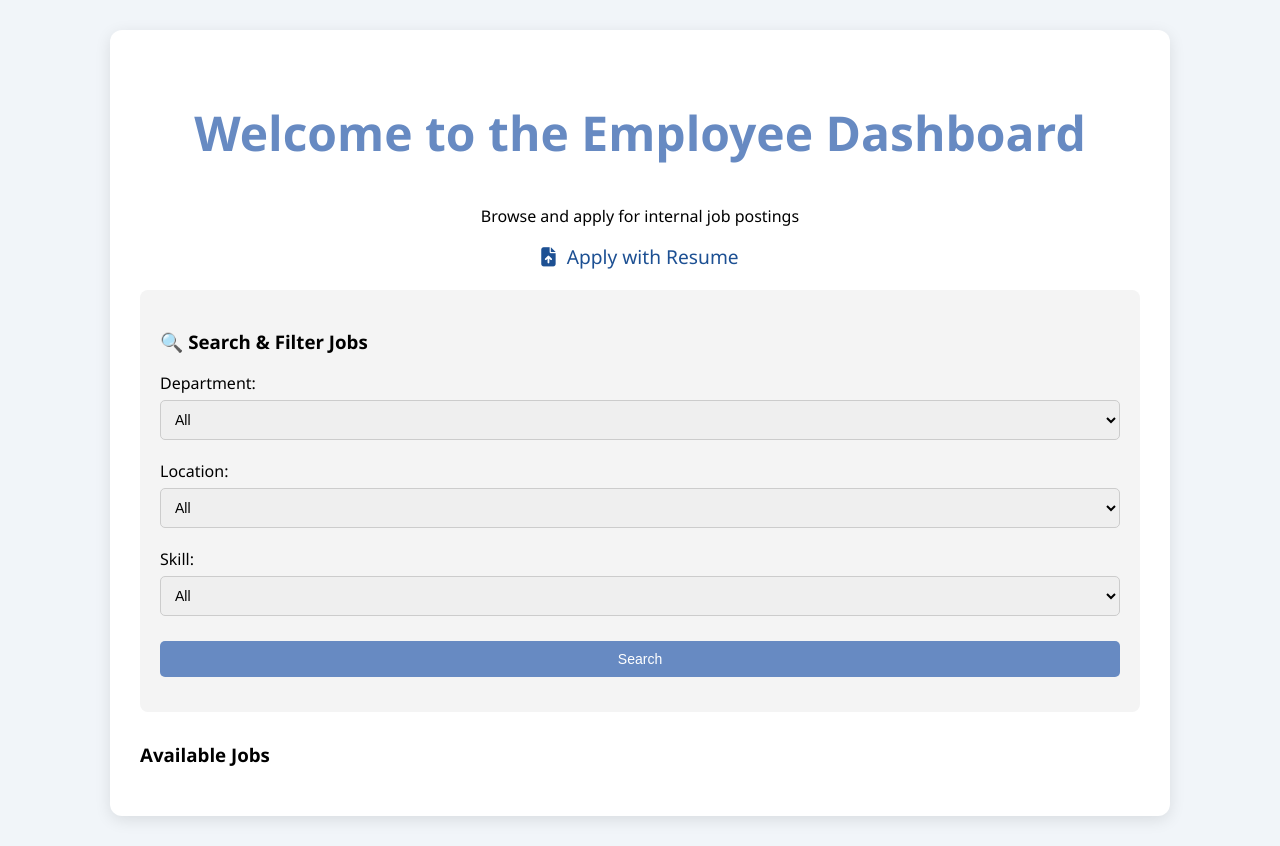
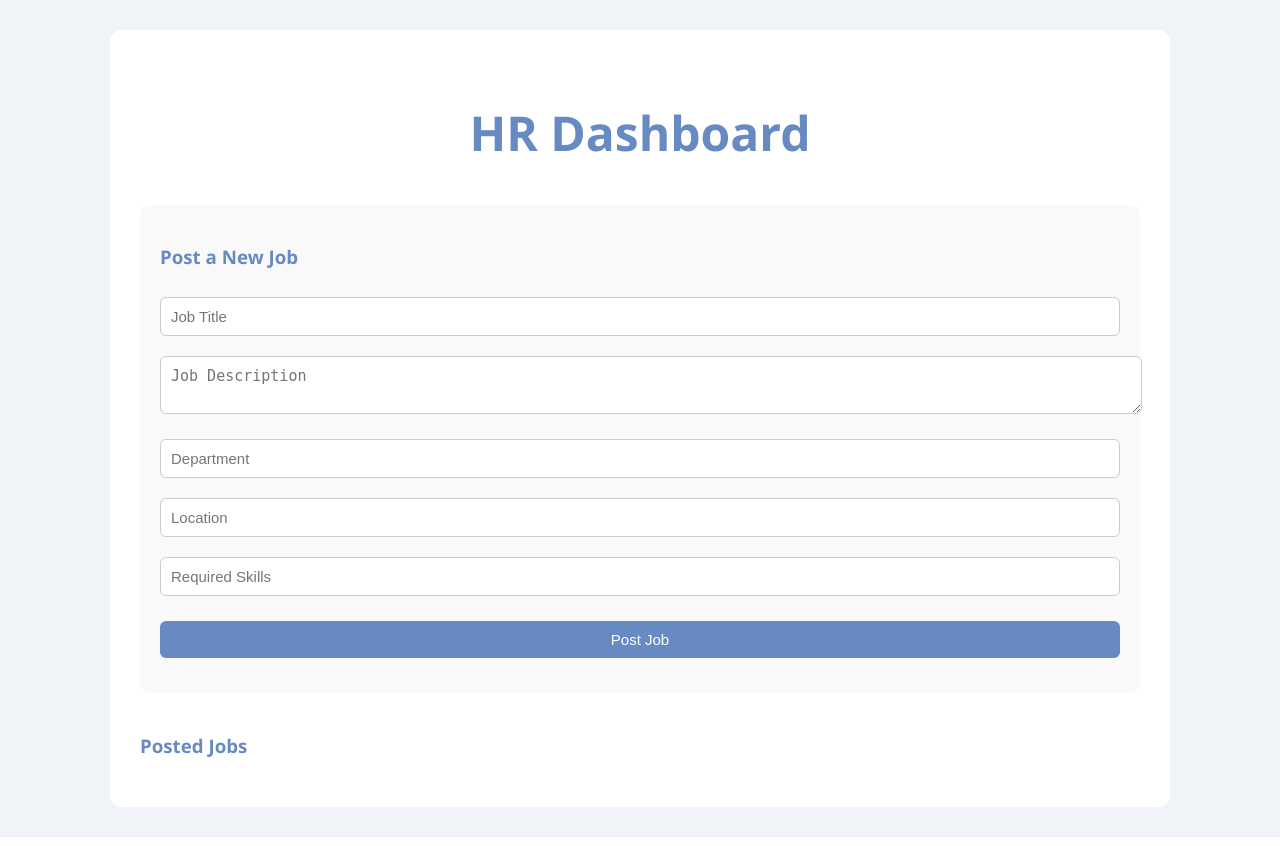
Before and after one commit to himarg2274/talentbridge, a Flask app: page /dashboard/hr in a window 1280 px wide. Run offline with Flask 3, Linux system fonts and the light colour scheme; data that the repository does not hold is empty; some libraries are stand-ins or nearby versions.

Commit message:
Update dashboard_hr.html

```diff
--- a/templates/dashboard_hr.html
+++ b/templates/dashboard_hr.html
@@ -1,13 +1,12 @@
 <!DOCTYPE html>
 <html>
 <head>
-    <title>Employee Dashboard</title>
+    <title>HR Dashboard</title>
     <link rel="stylesheet" href="{{ url_for('static', filename='loginReg.css') }}">
-    <link rel="stylesheet" href="https://cdnjs.cloudflare.com/ajax/libs/font-awesome/6.4.0/css/all.min.css">
     <style>
         body {
             font-family: 'Segoe UI', sans-serif;
-            background: #f1f5f9;
+            background: #f0f4f8;
             margin: 0;
             padding: 30px;
         }
@@ -18,165 +17,90 @@
             background: white;
             padding: 30px;
             border-radius: 12px;
-            box-shadow: 0 4px 16px rgba(0,0,0,0.1);
+            box-shadow: 0 4px 16px #678ac2(0,0,0,0.1);
         }
 
-        h2 {
-            text-align: center;
+        h2, h3 {
             color: #678ac2;
         }
 
-        .filter-container {
-            background: #f4f4f4;
+        .form-section {
+            background: #f9f9f9;
             padding: 20px;
-            border-radius: 8px;
-            margin-bottom: 30px;
+            border-radius: 10px;
+            margin-bottom: 40px;
+            box-shadow: 0 2px 6px #678ac2(0,0,0,0.06);
         }
 
-        .filter-container label {
-            display: block;
-            margin-top: 10px;
-            font-weight: 500;
+        .form-section input,
+        .form-section textarea {
+            width: 100%;
+            padding: 10px;
+            margin: 10px 0;
+            border-radius: 6px;
+            border: 1px solid #ccc;
+            font-size: 15px;
         }
 
-        .filter-container select, .filter-container button {
-            width: 100%;
-            padding: 10px;
-            margin-top: 6px;
-            border-radius: 5px;
-            border: 1px solid #ccc;
-            font-size: 14px;
-        }
-
-        .filter-container button {
+        .form-section button {
             background-color: #678ac2;
             color: white;
+            padding: 10px 20px;
             border: none;
-            margin-top: 15px;
+            border-radius: 6px;
+            font-size: 15px;
             cursor: pointer;
         }
 
-        .filter-container button:hover {
-            background-color: #4a6da1;
+        .form-section button:hover {
+            background-color: #678ac2;
         }
 
-        .job-card {
-            background: #ffffff;
+        .posted-job {
+            background: #fefefe;
             padding: 20px;
             margin-bottom: 20px;
             border-left: 4px solid #678ac2;
-            border-radius: 10px;
-            box-shadow: 0 2px 6px rgba(0,0,0,0.08);
+            border-radius: 8px;
         }
 
-        .job-card h3 {
+        .posted-job h3 {
             margin: 0 0 10px;
             font-size: 18px;
             color: #678ac2;
         }
 
-        .job-card p {
+        .posted-job p {
             font-size: 14px;
-            color: #555;
-            margin: 4px 0;
-        }
-
-        .job-card input[type="file"] {
-            margin-bottom: 10px;
-        }
-
-        .job-card button {
-            background-color: #678ac2;
-            color: white;
-            padding: 8px 16px;
-            border: none;
-            border-radius: 6px;
-            font-size: 14px;
-            cursor: pointer;
-        }
-
-        .job-card button:hover {
-            background-color: #4a6da1;
-        }
-
-        .upload-resume-link {
-            text-align: center;
-            margin-bottom: 20px;
-        }
-
-        .upload-resume-link a {
-            font-size: 1.2rem;
-            text-decoration: none;
-            color: #1d5093;
-        }
-
-        .upload-resume-link i {
-            margin-right: 6px;
+            color: #374151;
+            margin: 5px 0;
         }
     </style>
 </head>
 <body>
     <div class="dashboard-container">
-        <h2>Welcome to the Employee Dashboard</h2>
-        <p style="text-align:center;">Browse and apply for internal job postings</p>
+        <h2>HR Dashboard</h2>
 
-        <div class="upload-resume-link">
-            <a href="{{ url_for('employee_apply') }}">
-                <i class="fas fa-file-upload"></i> Apply with Resume
-            </a>
-        </div>
-
-        <div class="filter-container">
-            <h3>🔍 Search & Filter Jobs</h3>
-            <form method="GET" action="/dashboard/employee">
-                <label for="department">Department:</label>
-                <select name="department">
-                    <option value="">All</option>
-                    <option value="HR">HR</option>
-                    <option value="Finance">Finance</option>
-                    <option value="Sales">Sales</option>
-                    <option value="IT">IT</option>
-                    <option value="Marketing">Marketing</option>
-                </select>
-
-                <label for="location">Location:</label>
-                <select name="location">
-                    <option value="">All</option>
-                    <option value="Chennai">Chennai</option>
-                    <option value="Kolkata">Kolkata</option>
-                    <option value="Kochi">Kochi</option>
-                    <option value="Bangalore">Bangalore</option>
-                </select>
-
-                <label for="skill">Skill:</label>
-                <select name="skill">
-                    <option value="">All</option>
-                    <option value="Python">Python</option>
-                    <option value="Excel">Excel</option>
-                    <option value="Leadership">Leadership</option>
-                    <option value="Communication">Communication</option>
-                    <option value="Salesforce">Salesforce</option>
-                    <option value="C++">C++</option>
-                    <option value="Team Management">Team Management</option>
-                </select>
-
-                <button type="submit">Search</button>
+        <div class="form-section">
+            <h3>Post a New Job</h3>
+            <form method="POST">
+                <input type="text" name="title" placeholder="Job Title" required>
+                <textarea name="description" placeholder="Job Description" required></textarea>
+                <input type="text" name="department" placeholder="Department" required>
+                <input type="text" name="location" placeholder="Location" required>
+                <input type="text" name="skills" placeholder="Required Skills" required>
+                <button type="submit">Post Job</button>
             </form>
         </div>
 
-        <h3>Available Jobs</h3>
+        <h3>Posted Jobs</h3>
         {% for job in jobs %}
-        <div class="job-card">
-            <h3>{{ job.title }}</h3>
-            <p><strong>Department:</strong> {{ job.department }}</p>
-            <p><strong>Location:</strong> {{ job.location }}</p>
-            <p><strong>Skills Required:</strong> {{ job.skills_required }}</p>
-            <p><strong>Description:</strong> {{ job.description }}</p>
-
-            <form action="{{ url_for('apply_job', job_id=job['id']) }}" method="POST" enctype="multipart/form-data">
-                <input type="file" name="resume" required>
-                <button type="submit">Apply</button>
-            </form>
+        <div class="posted-job">
+            <h3>{{ job['title'] }}</h3>
+            <p><strong>Department:</strong> {{ job['department'] }}</p>
+            <p><strong>Description:</strong> {{ job['description'] }}</p>
+            <p><strong>Location:</strong> {{ job['location'] }}</p>
+            <p><strong>Skills:</strong> {{ job['skills_required'] }}</p>
         </div>
         {% endfor %}
     </div>
```
